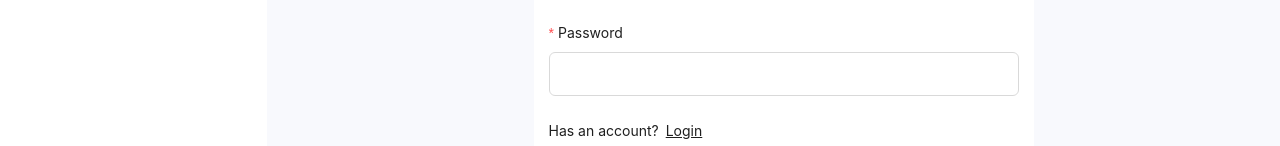
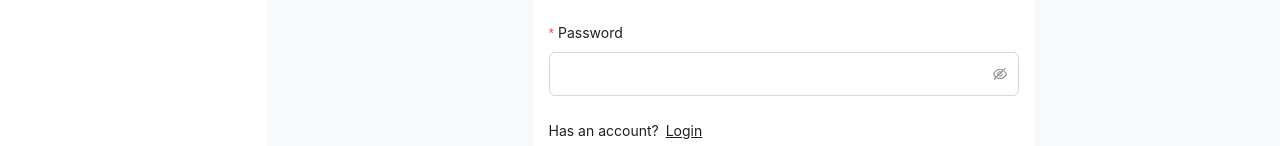
Before and after one commit to chiagoziepio/carePoint, a React (Vite) app: page /register in a window 1280 px wide. Shown: the part 367-513 px from the top of the page. Built offline with nearby package versions, Linux system fonts and the light colour scheme.

Commit message:
api consumption for patient registration

```diff
--- a/src/Redux/Api/AppApi.js
+++ b/src/Redux/Api/AppApi.js
@@ -6,13 +6,5 @@ export const AppApi = createApi({
     baseQuery : fetchBaseQuery({
         baseUrl: "http://localhost:3001/api"
     }),
-    endpoints: (builder)=>({
-        userSignup: builder.mutation({
-            query: (values) => ({
-              url: "user/register",
-              method: "POST",
-              body: values,
-            }),
-          }),
-    })
+    endpoints: (builder)=> ({})
 })
--- a/src/Redux/AppStore/Store.js
+++ b/src/Redux/AppStore/Store.js
@@ -2,7 +2,7 @@ import { configureStore } from "@reduxjs/toolkit";
 import { AppApi } from "../Api/AppApi";
 import { persistReducer, persistStore } from "redux-persist";
 import storage from "redux-persist/lib/storage";
-import PatientReducer from "../features/PatientSlice/PatientSlice";
+import PatientReducer from "../features/Patients/PatientSlice";
 import {
   FLUSH,
   REHYDRATE,
@@ -12,20 +12,30 @@ import {
   REGISTER,
 } from "redux-persist/es/constants";
 
+const authPersistConfig = {
+  key: "patientSlice",
+  storage,
+  whitelist: ["patient", "notification", "token"],
+};
+
+const persistedPatientReducer = persistReducer(
+  authPersistConfig,
+  PatientReducer
+);
 
 const Store = configureStore({
-    reducer:{
-        PatientReducer: PatientReducer,
-        [AppApi.reducerPath] : AppApi.reducer
+  reducer: {
+    PatientReducer: persistedPatientReducer,
+    [AppApi.reducerPath]: AppApi.reducer,
   },
-    middleware: (getDefaultMiddleware)=> getDefaultMiddleware({
+  middleware: (getDefaultMiddleware) =>
+    getDefaultMiddleware({
       serializableCheck: {
         ignoredActions: [FLUSH, REHYDRATE, PAUSE, PERSIST, PURGE, REGISTER],
       },
-      }).concat(AppApi.middleware)
-})
-
+    }).concat(AppApi.middleware),
+});
 
 export const persistor = persistStore(Store);
 
-export default Store
+export default Store;
--- a/src/Redux/features/PatientSlice/PatientSlice.jsx
+++ /dev/null
@@ -1,21 +0,0 @@
-import {createSlice} from "@reduxjs/toolkit"
-
-const initialState = {
-        patient: null,
-        loading: false,
-        isDrawerOpen : false
-}
-const PatientSlice = createSlice({
-    name: "patientSlice",
-    initialState,
-    reducers : {
-        toggleDrawer : (state,action)=>{
-            state.isDrawerOpen = state.isDrawerOpen ? false : true
-
-        }
-    }
-})
-
-export const {toggleDrawer} = PatientSlice.actions
-
-export default  PatientSlice.reducer
--- /dev/null
+++ b/src/Redux/features/Patients/PatientApi.jsx
@@ -0,0 +1,15 @@
+import { AppApi } from "../../Api/AppApi";
+
+export const patientApi = AppApi.injectEndpoints({
+  endpoints: (builder) => ({
+    userSignup: builder.mutation({
+      query: (values) => ({
+        url: "patient/register",
+        method: "POST",
+        body: values,
+      }),
+    }),
+  }),
+});
+
+export const { useUserSignupMutation } = patientApi;
--- /dev/null
+++ b/src/Redux/features/Patients/PatientSlice.jsx
@@ -0,0 +1,37 @@
+import { createSlice } from "@reduxjs/toolkit";
+import { patientApi } from "./PatientApi";
+
+const initialState = {
+  patient: null,
+  loading: false,
+  isDrawerOpen: false,
+  token: null,
+  notification: [],
+};
+const PatientSlice = createSlice({
+  name: "patientSlice",
+  initialState,
+  reducers: {
+    toggleDrawer: (state) => {
+      state.isDrawerOpen = state.isDrawerOpen ? false : true;
+    },
+  },
+  extraReducers: (builder) => {
+    builder.addMatcher(
+      patientApi.endpoints.userSignup.matchPending,
+      (state) => {
+        state.loading = true;
+      }
+    );
+    builder.addMatcher(
+      patientApi.endpoints.userSignup.matchFulfilled,
+      (state) => {
+        state.loading = false;
+      }
+    );
+  },
+});
+
+export const { toggleDrawer } = PatientSlice.actions;
+
+export default PatientSlice.reducer;
--- a/src/components/Menu.jsx
+++ b/src/components/Menu.jsx
@@ -1,4 +1,4 @@
-import React, { useState } from "react";
+import { useState } from "react";
 import { Drawer, Menu } from "antd";
 import { NavLink } from "react-router-dom";
 import { IoHomeOutline } from "react-icons/io5";
@@ -7,13 +7,12 @@ import { FaInfoCircle } from "react-icons/fa";
 import { MdOutlinePhoneCallback } from "react-icons/md";
 import { CiMenuFries } from "react-icons/ci";
 import { useSelector, useDispatch } from "react-redux";
-import { toggleDrawer } from "../Redux/features/PatientSlice/PatientSlice";
+import { toggleDrawer } from "../Redux/features/Patients/PatientSlice";
 import { AiOutlineClose } from "react-icons/ai";
 import { MdLogout } from "react-icons/md";
 
 const Menus = () => {
   const [isCollapsed, setIsCollapsed] = useState(false);
-  const [user, setUser] = useState(null);
   const isDrawerOpen = useSelector(
     (state) => state.PatientReducer.isDrawerOpen
   );
@@ -139,11 +138,7 @@ const Menus = () => {
                   <span>
                     <MdLogout size={22} />
                   </span>
-                  <p
-                    className={`outfit-medium text-[17px]`}
-                  >
-                    Logout
-                  </p>
+                  <p className={`outfit-medium text-[17px]`}>Logout</p>
                 </div>
               )}
             </Drawer>
--- a/src/components/Navbar.jsx
+++ b/src/components/Navbar.jsx
@@ -3,7 +3,7 @@ import React, { useState } from "react";
 import { MdNotifications } from "react-icons/md";
 import { RiMenuUnfoldLine } from "react-icons/ri";
 import { useSelector, useDispatch } from "react-redux";
-import { toggleDrawer } from "../Redux/features/PatientSlice/PatientSlice";
+import { toggleDrawer } from "../Redux/features/Patients/PatientSlice";
 import { Link } from "react-router-dom";
 const Navbar = () => {
   const [isDroppedDown, setIsIsDroppedDown] = useState(false);
--- a/src/components/Register.jsx
+++ b/src/components/Register.jsx
@@ -1,41 +1,94 @@
-import { Button, Form, Input } from 'antd'
-import React from 'react'
-import { Link } from 'react-router-dom'
+import { Button, Form, Input, message } from "antd";
+import { Link, useNavigate } from "react-router-dom";
+import { useUserSignupMutation } from "../Redux/features/Patients/PatientApi";
 
 const Register = () => {
+  const [userSignup, { isLoading }] = useUserSignupMutation();
+
+  const [form] = Form.useForm();
+  const navigate = useNavigate();
+  const onFinish = async (values) => {
+    try {
+      const res = await userSignup(values).unwrap();
+      const data = res;
+      message.success(data.msg);
+      navigate("/login");
+    } catch (error) {
+      message.error(error.data.msg);
+    } finally {
+      form.resetFields();
+    }
+  };
+
   return (
     <div className="md:h-[600px] flex-grow res p-[10px] flex justify-center items-center ">
-      <div className='w-full md:w-[500px] h-fit p-[15px] bg-white rounded-[20px]'>
-        <div className='mb-[20px]'>
-          <h3 className='text-[22px] md:text-[26px] outfit-bold md:leading-[32px]'>Register</h3>
-          <p className='text-[18px] outfit-medium text-[#4B5563]'>Please login to book appointment</p>
+      <div className="w-full md:w-[500px] h-fit p-[15px] bg-white rounded-[20px]">
+        <div className="mb-[20px]">
+          <h3 className="text-[22px] md:text-[26px] outfit-bold md:leading-[32px]">
+            Register
+          </h3>
+          <p className="text-[18px] outfit-medium text-[#4B5563]">
+            Please login to book appointment
+          </p>
         </div>
-        <Form layout='vertical'>
+        <Form layout="vertical" onFinish={onFinish} form={form}>
           <div>
-            <Form.Item label="Fullname" name={"fullname"} rules={[{required:true}]}>
-              <Input className='h-[44px]'/>
+            <Form.Item
+              label="Fullname"
+              name={"fullname"}
+              rules={[
+                { required: true },
+                { whitespace: true, message: "Fullname cannot be just spaces" },
+              ]}
+            >
+              <Input className="h-[44px]" disabled={isLoading} />
             </Form.Item>
           </div>
           <div>
-            <Form.Item label="Email" name={"email"} rules={[{required:true}]}>
-              <Input className='h-[44px]'/>
+            <Form.Item
+              label="Email"
+              name={"email"}
+              rules={[
+                { required: true },
+                { whitespace: true, message: "Email cannot be just spaces" },
+              ]}
+            >
+              <Input className="h-[44px]" type="email" disabled={isLoading} />
             </Form.Item>
           </div>
           <div>
-            <Form.Item label="Password" name={"password"} rules={[{required:true}]}>
-              <Input className='h-[44px]'/>
+            <Form.Item
+              label="Password"
+              name={"password"}
+              rules={[
+                { required: true },
+                { whitespace: true, message: "Password cannot be just spaces" },
+              ]}
+            >
+              <Input.Password className="h-[44px]" disabled={isLoading} />
             </Form.Item>
           </div>
-          <div className='flex gap-x-[7px] mb-[15px]'><p>Has an account? </p><Link to={"/login"} className='underline'>Login</Link></div>
+          <div className="flex gap-x-[7px] mb-[15px]">
+            <p>Has an account? </p>
+            <Link to={"/login"} className="underline">
+              Login
+            </Link>
+          </div>
           <div>
             <Form.Item>
-              <Button htmlType='submit' className='bg-bg-banner flex justify-center items-center h-[46px] rounded-[6px] text-white w-full text-[18px]'>Register</Button>
+              <Button
+                htmlType="submit"
+                disabled={isLoading}
+                className="bg-bg-banner flex justify-center items-center h-[46px] rounded-[6px] text-white w-full text-[18px]"
+              >
+                Register
+              </Button>
             </Form.Item>
           </div>
         </Form>
       </div>
     </div>
-  )
-}
+  );
+};
 
-export default Register
+export default Register;
--- a/src/main.jsx
+++ b/src/main.jsx
@@ -10,11 +10,13 @@ import Store, { persistor } from "./Redux/AppStore/Store.js";
 createRoot(document.getElementById("root")).render(
   <StrictMode>
     <Provider store={Store}>
-      <Router>
-        <Routes>
-          <Route path="/*" element={<App />} />
-        </Routes>
-      </Router>
+      <PersistGate loading={null} persistor={persistor}>
+        <Router>
+          <Routes>
+            <Route path="/*" element={<App />} />
+          </Routes>
+        </Router>
+      </PersistGate>
     </Provider>
   </StrictMode>
 );
```
Also changed, not shown: src/components/Pages/Login.jsx (+38 -17 lines). Lines whose indentation alone changed are shown as unchanged.
